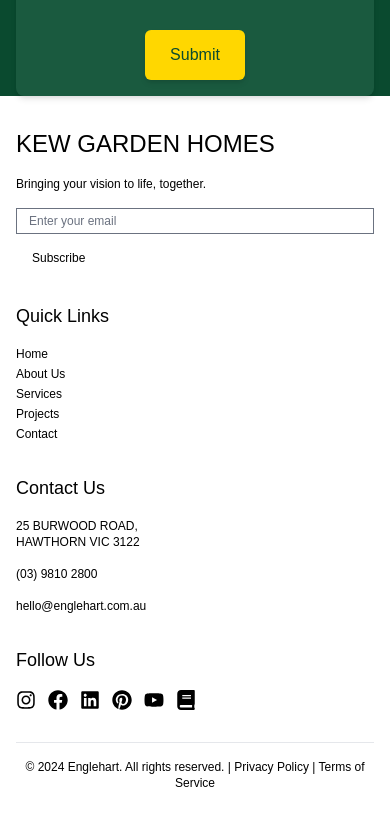
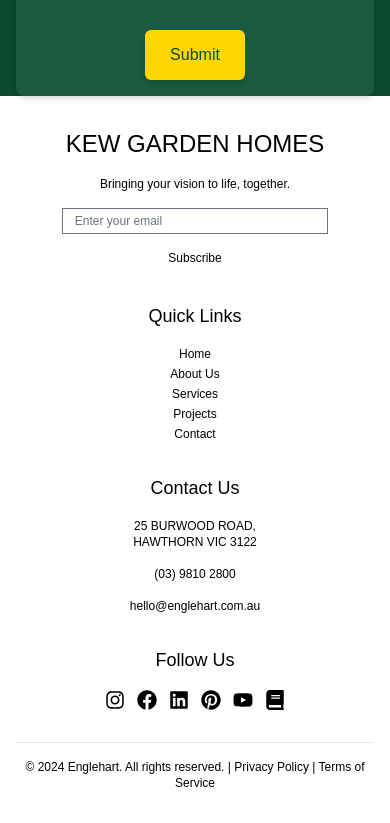
Before and after one commit to ritishBhatoye/garden_kew_homes, a React (Vite) app: page /booking in a window 390 px wide. Shown: the part 824-1647 px from the top of the page. Built offline with nearby package versions, Linux system fonts and the light colour scheme.

Commit message:
FOOTER ISSUE FIX

```diff
--- a/src/components/common/Footer.jsx
+++ b/src/components/common/Footer.jsx
@@ -48,8 +48,8 @@ const Footer = () => {
         initial="hidden"
         animate={inView ? "visible" : "hidden"}
       >
-        <div className="grid grid-cols-1 sm:grid-cols-2 lg:grid-cols-4 gap-8 sm:gap-12">
-          <motion.div variants={itemVariants} className="space-y-4 sm:space-y-6">
+        <div className="grid grid-cols-1 sm:grid-cols-2 lg:grid-cols-4 gap-8 sm:gap-12 text-center sm:text-left">
+          <motion.div variants={itemVariants} className="space-y-4 sm:space-y-6 mx-auto sm:mx-0 max-w-xs sm:max-w-none">
             <h2 className="text-2xl sm:text-3xl font-light mb-2 sm:mb-4 text-accent">KEW GARDEN HOMES</h2>
             <p className="text-xs sm:text-sm font-light">Bringing your vision to life, together.</p>
             <form className="space-y-3 sm:space-y-4">
@@ -78,7 +78,7 @@ const Footer = () => {
 
           <motion.div variants={itemVariants} className="space-y-4 sm:space-y-6">
             <h3 className="text-lg sm:text-xl font-light mb-2 sm:mb-4">Follow Us</h3>
-            <div className="flex flex-wrap gap-3 sm:gap-4">
+            <div className="flex flex-wrap gap-3 sm:gap-4 justify-center sm:justify-start">
               {socialLinks.map((link, index) => (
                 <a key={index} href="#" className="text-light hover:text-accent transition-colors">
                   <link.icon className="text-xl sm:text-2xl" />
```
